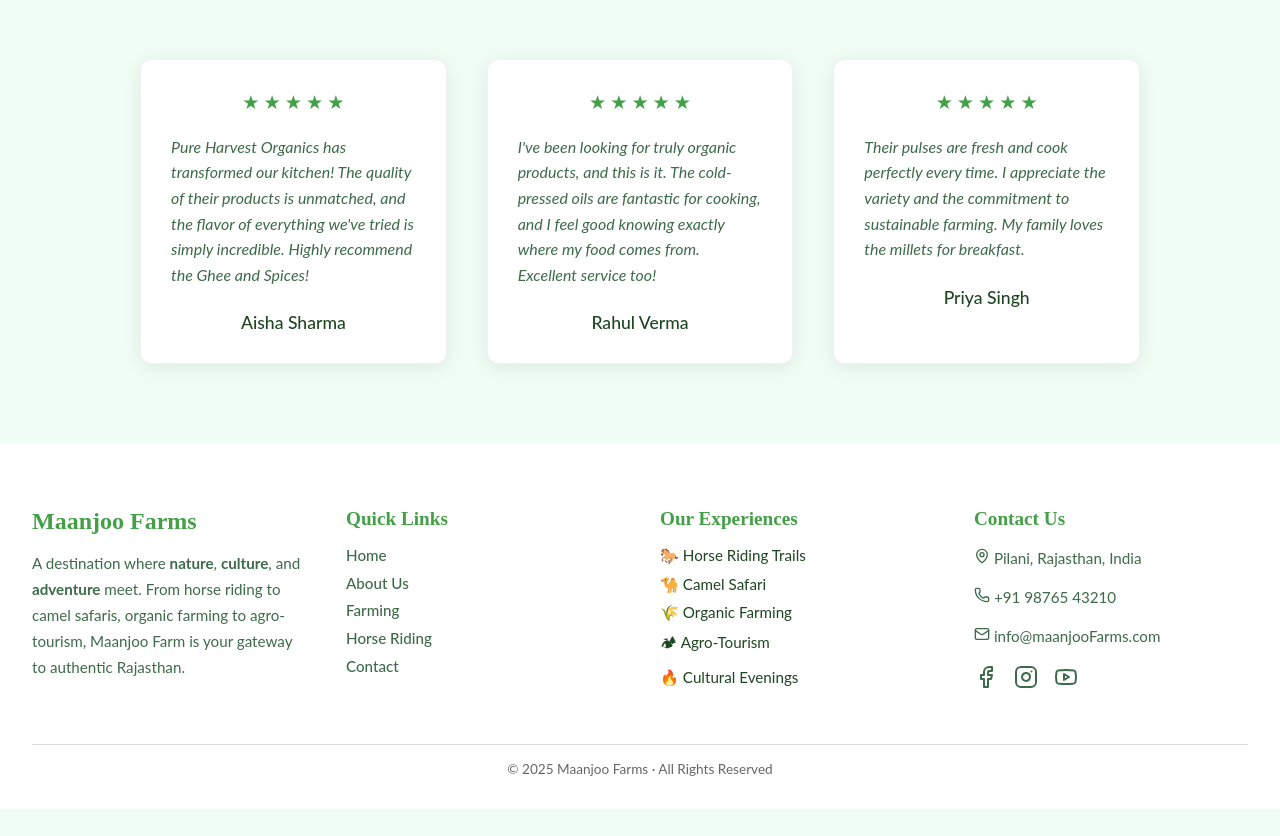
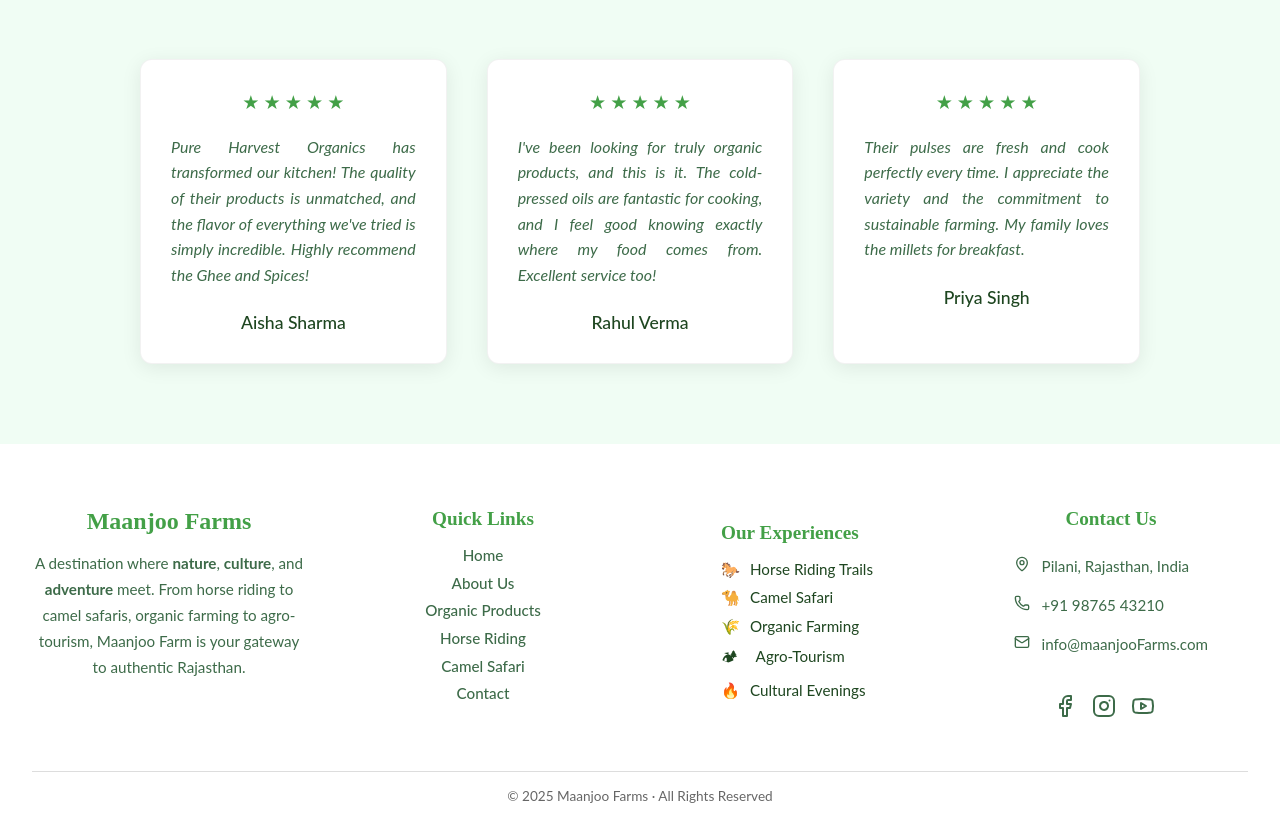
Before and after one commit to SriHariJagan/MaanjuFarms, a React (Vite) app: page / in a window 1280 px wide. Shown: the part 3520-4356 px from the top of the page. Before the commit the page ends 4329 px from the top, so only its background shows below. Built offline with nearby package versions, Linux system fonts and the light colour scheme.

Commit message:
updated links and styles

```diff
--- a/src/App.jsx
+++ b/src/App.jsx
@@ -41,7 +41,7 @@ function App() {
         />
 
         {/* Contact route */}
-        <Route path="/organic-farming" element={<ProductsPage />} />
+        <Route path="/organic-products" element={<ProductsPage />} />
         <Route path="/product/:id" element={<ProductDetails />} />
         <Route path="/about" element={<About />} />
         <Route path="/contact" element={<ContactUs />} />
--- a/src/components/Footer/Footer.jsx
+++ b/src/components/Footer/Footer.jsx
@@ -8,7 +8,7 @@ const Footer = () => {
       <div className={styles.container}>
 
         {/* About */}
-        <div className={styles.column}>
+        <div className={`${styles.column} ${styles.aboutFooter}`}>
           <h3>Maanjoo Farms</h3>
           <p>
             A destination where <strong>nature</strong>, <strong>culture</strong>, and
@@ -19,35 +19,38 @@ const Footer = () => {
         </div>
 
         {/* Quick Links */}
-        <div className={styles.column}>
+        <div className={`${styles.column} ${styles.quickLinksFooter}`}>
           <h4>Quick Links</h4>
           <ul>
             <li><a href="/">Home</a></li>
             <li><a href="/about">About Us</a></li>
-            <li><a href="/farming">Farming</a></li>
-            <li><a href="/horseriding">Horse Riding</a></li>
+            <li><a href="/organic-products">Organic Products</a></li>
+            <li><a href="/horse-riding">Horse Riding</a></li>
+            <li><a href="/camel-riding">Camel Safari</a></li>
             <li><a href="/contact">Contact</a></li>
           </ul>
         </div>
 
         {/* Experiences */}
-        <div className={styles.column}>
+        <div className={`${styles.column} ${styles.ourExperiencesFooter}`}>
           <h4>Our Experiences</h4>
           <ul>
-            <li>🐎 Horse Riding Trails</li>
-            <li>🐪 Camel Safari</li>
-            <li>🌾 Organic Farming</li>
-            <li>🏕 Agro-Tourism</li>
-            <li>🔥 Cultural Evenings</li>
+            <li>🐎Horse Riding Trails</li>
+            <li>🐪Camel Safari</li>
+            <li>🌾Organic Farming</li>
+            <li>🏕 &nbsp;Agro-Tourism</li>
+            <li>🔥Cultural Evenings</li>
           </ul>
         </div>
 
         {/* Contact */}
-        <div className={styles.column}>
+        <div className={`${styles.column} ${styles.contactFooter}`}>
           <h4>Contact Us</h4>
-          <p><MapPin size={16}/> Pilani, Rajasthan, India</p>
-          <p><Phone size={16}/> +91 98765 43210</p>
-          <p><Mail size={16}/> info@maanjooFarms.com</p>
+          <div className="styles.contactDetails">
+            <p><MapPin size={16}/> &nbsp; Pilani, Rajasthan, India</p>
+            <p><Phone size={16}/> &nbsp; +91 98765 43210</p>
+            <p><Mail size={16}/>  &nbsp; info@maanjooFarms.com</p>
+          </div>
 
           <div className={styles.social}>
             <a href="#"><Facebook /></a>
--- a/src/components/Footer/Footer.module.css
+++ b/src/components/Footer/Footer.module.css
@@ -13,6 +13,41 @@
   max-width: 1300px;
   margin: auto;
 }
+
+.quickLinksFooter, .aboutFooter{
+    text-align: center;
+}
+
+.ourExperiencesFooter {
+  margin: auto;
+
+  li{
+    text-align: left;
+  }
+}
+
+
+.contactFooter{
+  display: flex;
+  flex-direction: column;
+  align-items: center;
+  justify-content: center;
+  gap: 0.5rem;
+}
+
+.contactDetails p{
+  display: flex;
+  flex-direction: column;
+  align-items: center;
+  justify-content: center;
+  margin: auto;
+}
+
+.ourExperiencesFooter li::first-letter{
+  margin-right: 10px;
+  gap: 10px;
+}
+
 
 .column h3,
 .column h4 {
@@ -60,7 +95,6 @@
 /* Social */
 .social {
   margin-top: 1rem;
-  display: flex;
   gap: 1rem;
 }
 
@@ -68,6 +102,7 @@
   color: var(--secondary-text);
   font-size: 1.4rem;
   transition: color 0.3s ease;
+  margin-right: 15px;
 }
 
 .social a:hover {
@@ -88,14 +123,12 @@
 @media (max-width: 992px) {
   .container {
     grid-template-columns: repeat(2, 1fr);
-    text-align: left;
   }
 }
 
 @media (max-width: 600px) {
   .container {
     grid-template-columns: 1fr;
-    text-align: center;
   }
 
   .social {
--- a/src/components/HeroSection/HeroSection.jsx
+++ b/src/components/HeroSection/HeroSection.jsx
@@ -38,7 +38,7 @@ const Hero = () => {
           <p>From Our Farm To Your Table – 100% Pure and Organic</p>
           <button
             className="add-to-cart"
-            onClick={() => navigate("/products")}
+            onClick={() => navigate("/organic-products")}
           >
             Buy Now
           </button>
--- a/src/components/Navbar/Navbar.css
+++ b/src/components/Navbar/Navbar.css
@@ -403,6 +403,10 @@
   .mobile-actions {
     display: none;
   }
+
+  .mobile-search-wrapper{
+    margin-block: 15px;
+  }
 }
 
 @media (max-width: 500px) {
@@ -443,6 +447,7 @@
     display: flex;
     align-items: center;
     justify-content: space-around;
+    margin-top: 12px;
   }
 
   .mobile-search-wrapper input{
--- a/src/components/Navbar/Navbar.jsx
+++ b/src/components/Navbar/Navbar.jsx
@@ -95,8 +95,8 @@ const Navbar = () => {
             Offerings <ChevronDown size={14} />
             {isDropdownOpen && (
               <div className="dropdown-menu">
-                <Link to="/organic-farming" className="dropdown-item">
-                  Organic Farming
+                <Link to="/organic-products" className="dropdown-item">
+                  Organic Products
                 </Link>
                 <Link to="/horse-riding" className="dropdown-item">
                   Horse Riding
@@ -172,11 +172,11 @@ const Navbar = () => {
             {isDropdownOpen && (
               <div className="mobile-dropdown-menu">
                 <Link
-                  to="/organic-farming"
+                  to="/organic-products"
                   className="mobile-dropdown-item"
                   onClick={handleLinkClick}
                 >
-                  Organic Farming
+                  Organic Products
                 </Link>
                 <Link
                   to="/horse-riding"
--- a/src/components/Testimonials/Testimonials.css
+++ b/src/components/Testimonials/Testimonials.css
@@ -62,7 +62,7 @@
   color: var(--secondary-text);
   margin-bottom: 25px;
   font-style: italic;
-  text-align: left;
+  text-align: justify;
 }
 
 .testimonial-author {
```
